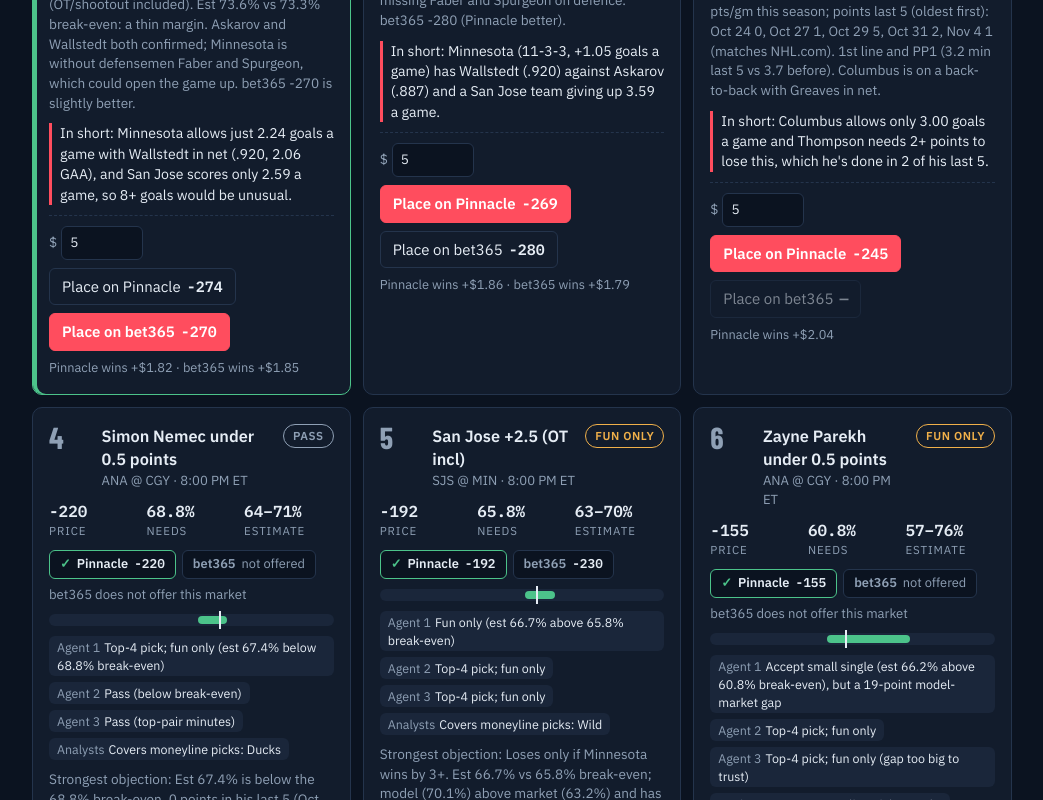
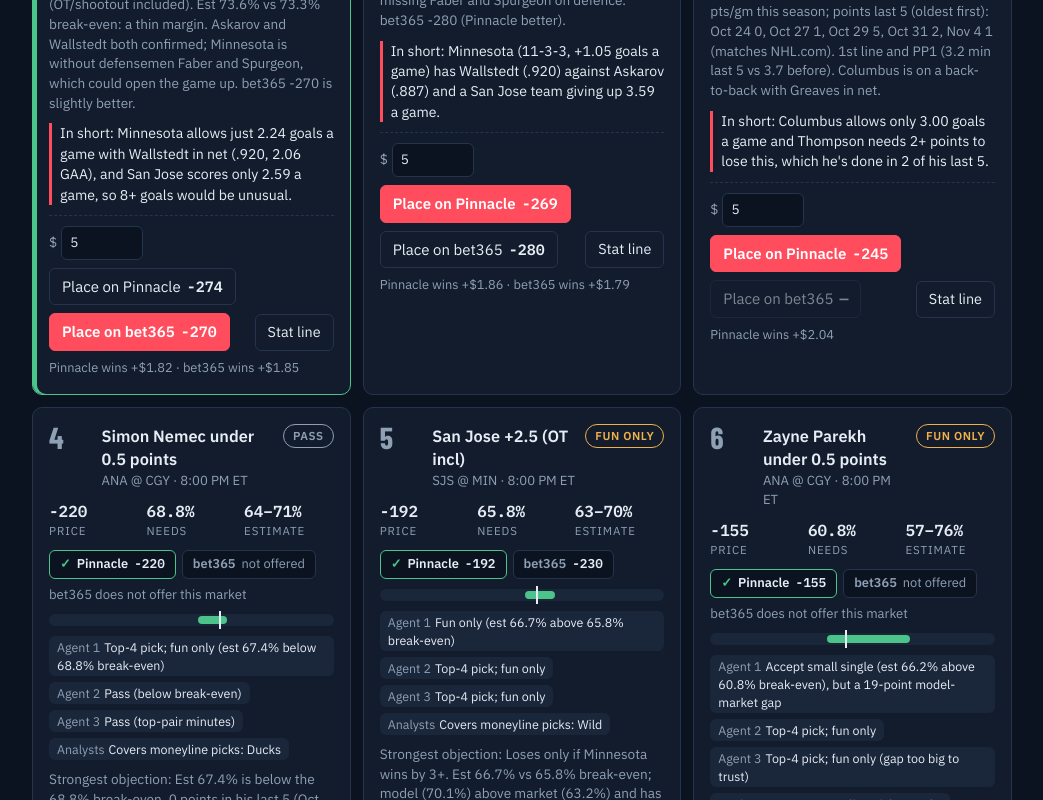
Before and after one commit to Stribbits/stribbot-picks, a plain HTML site: page index.html in a window 1280 px wide. Shown: the part 1700-2500 px from the top of the page, without its empty margins (118-1161 px from the left). Drawn offline with nearby package versions, Linux system fonts and the light colour scheme; no server answers.

Commit message:
Add Stat line button on each bet card

```diff
--- a/index.html
+++ b/index.html
@@ -135,6 +135,8 @@ footer { color: var(--muted); font-size: .8rem; border-top: 1px solid var(--line
 .place .bookbtn { display: inline-flex; gap: 6px; align-items: center; }
 .place .bookbtn b { font-family: var(--f-num); font-weight: 600; }
 .place .pays { flex-basis: 100%; }
+.place .statbtn { margin-left: auto; display: inline-flex; align-items: center; text-decoration: none; font-size: .9rem; border-radius: 6px; border: 1px solid var(--line); background: var(--panel); color: var(--ink); padding: 7px 12px; }
+.place .statbtn:hover { border-color: var(--accent); }
 /* Live tracker */
 .trkbar { display: flex; gap: 10px; align-items: center; flex-wrap: wrap; margin: 0 0 10px; }
 .pipmsg { font-size: .8rem; color: var(--muted); }
@@ -510,7 +512,8 @@ function renderBoard() {
 
 function placeRow(r, betName, game, done) {
 const pl = el('div', 'place');
-if (done) { pl.append(el('span', 'placed', `Tracking $${done.stake.toFixed(2)}${priceOf(done.price).book ? ' on ' + priceOf(done.price).book : ''} · ${done.result === 'Pending' ? 'pending' : done.result.toLowerCase()}`)); return pl; }
+const statBtn = () => { if (!r.stats_url) return null; const a = el('a', 'statbtn', 'Stat line'); a.href = r.stats_url; a.target = '_blank'; a.rel = 'noopener'; a.title = 'Open the stats behind this bet on NHL.com'; return a; };
+if (done) { pl.append(el('span', 'placed', `Tracking $${done.stake.toFixed(2)}${priceOf(done.price).book ? ' on ' + priceOf(done.price).book : ''} · ${done.result === 'Pending' ? 'pending' : done.result.toLowerCase()}`)); const sb0 = statBtn(); if (sb0) pl.append(sb0); return pl; }
 const bk = r.books || {};
 const opts = [['PIN', bk.pinnacle || r.price], ['B365', bk.bet365 || null]].map(([k, p]) => ({ k, p, o: p ? parseOdds(p) : null }));
 const lab = el('label'); lab.append(document.createTextNode('$'));
@@ -528,6 +531,7 @@ save(mine.concat([{ id: newId(), date: card.date, game, bet: betName, price: x.o
 renderAll(); });
 pl.append(btn);
 });
+const sb = statBtn(); if (sb) pl.append(sb);
 pl.append(pays);
 return pl;
 }
```
